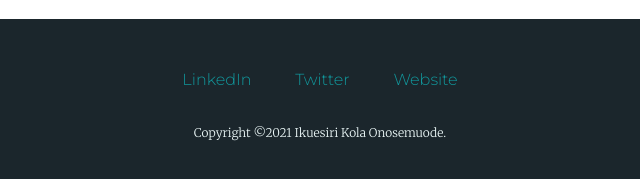
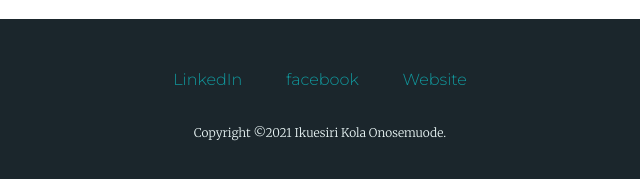
Before and after one commit to ikuesiri/CV, a plain HTML site: page index.html in a window 1280 px wide. Shown: the part 2604-2783 px from the top of the page, 320-960 px from the left. Drawn offline with Linux system fonts and the light colour scheme; a web font is replaced by a local one.

Commit message:
Add files via upload

```diff
--- a/index.html
+++ b/index.html
@@ -43,15 +43,15 @@
         <h2>Get In Touch</h2>
         <h3> Do you love to learn how to code, or you love video games or snooker too.  </h3>
         <p class="contact-me-message">you just need a new friend,  you need someone to handle your simple (for now) web design projects or you need someone to learn how to code with, then get in touch! 👌</p>
-        <a class="btn" href="mailto:ikuesiri.onosemuode@email.com">CONTACT ME</a>
+        <a class="btn" href="mailto:ikuesiri.onosemuode@gmail.com" target="_blank">CONTACT ME</a>
       </div>
     </div>
 
 
     <div class="bottom-container">
-      <a class="footer-link" href="https://www.linkedin.com/in/ikuesiri-onosemuode-ba504a16b/">LinkedIn</a>
-      <a class="footer-link" href="https://twitter.com/TheReal_kola">Twitter</a>
-      <a class="footer-link" href="https://www.appbrewery.co/">Website</a>
+      <a class="footer-link" href="https://www.linkedin.com/in/ikuesiri-onosemuode-ba504a16b/" target="_blank">LinkedIn</a>
+      <a class="footer-link" href="https://web.facebook.com/ikuesiri.onosemuode" target="_blank">facebook</a>
+      <a class="footer-link" href="https://ikuesiri.github.io/CV/" >Website</a>
       <p class="copyright">Copyright &copy;2021 Ikuesiri Kola Onosemuode.</p>
     </div>
 
```
